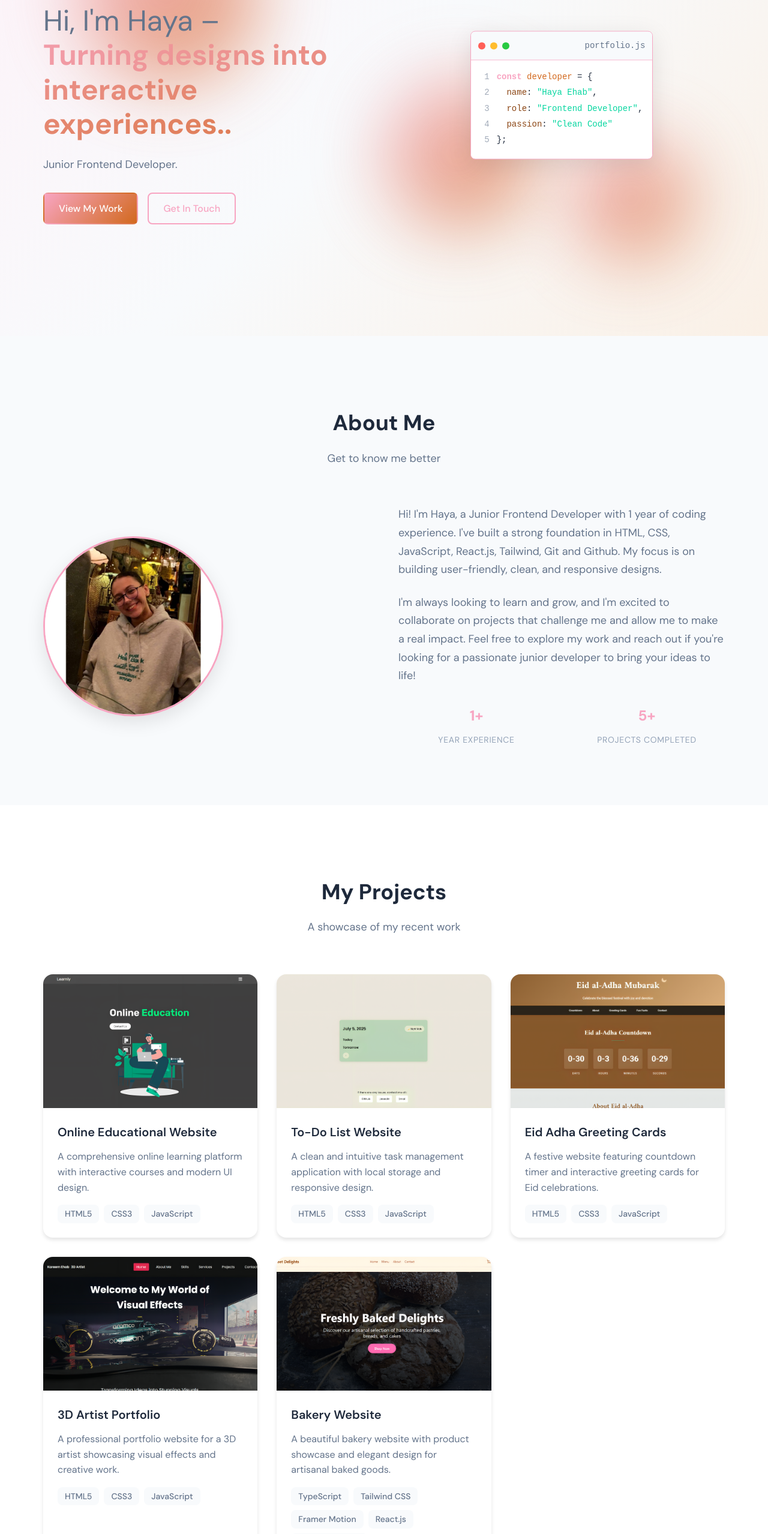
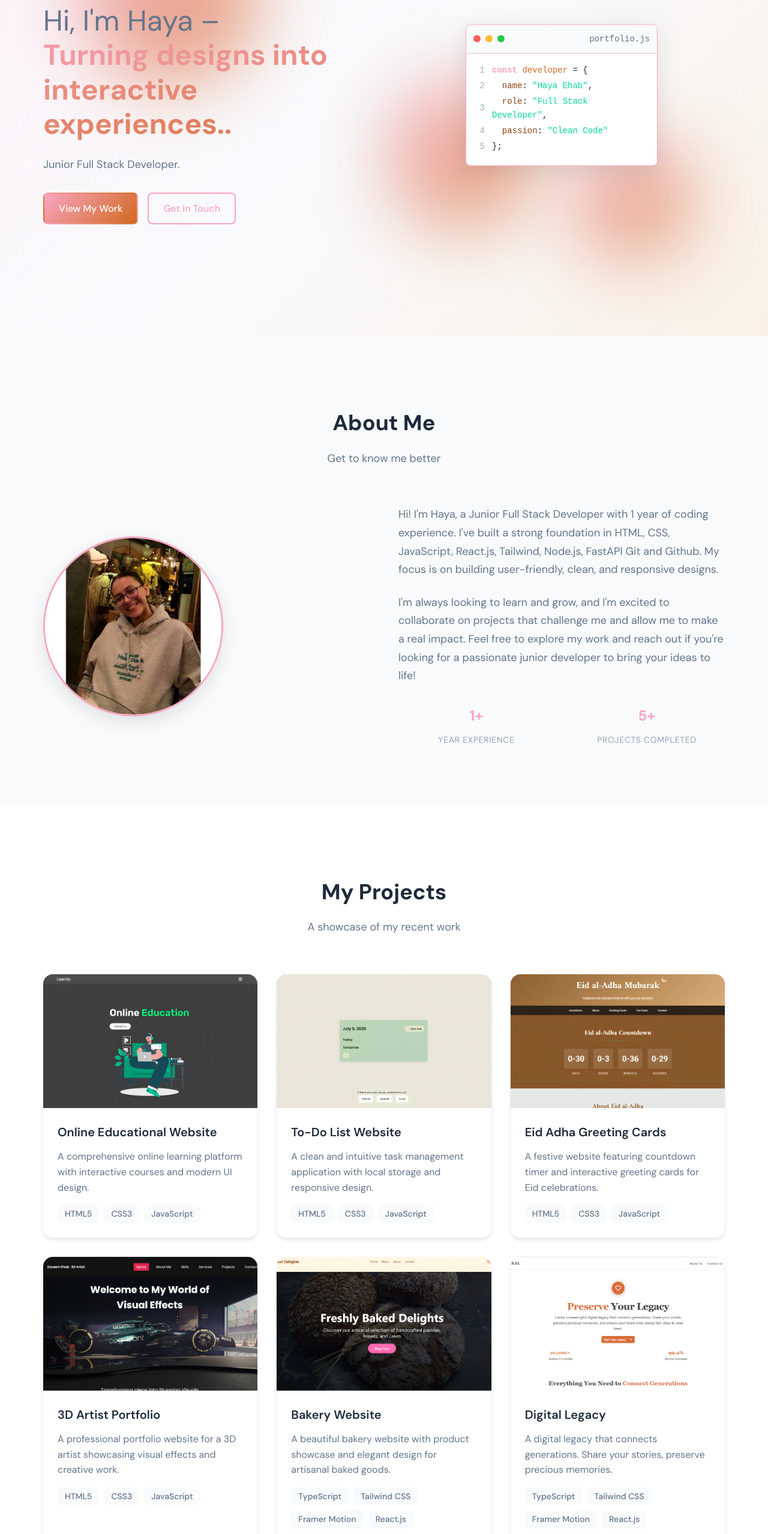
Before and after one commit to haya-ehab/Hayas-Portfolio, a plain HTML site: page index.html in a window 1280 px wide. Shown: the part 240-2797 px from the top of the page at 60% size. Drawn offline with nearby package versions, Linux system fonts and the light colour scheme.

Commit message:
Added Few More Projects

```diff
--- a/index.html
+++ b/index.html
@@ -13,7 +13,7 @@
     <meta charset="UTF-8">
     <meta name="viewport" content="width=device-width, initial-scale=1.0">
     <title>Haya's Portfolio</title>
-    <meta name="description" content="Haya Ehab - Creative Frontend Developer crafting clean and human-centered web experiences">
+    <meta name="description" content="Haya Ehab - Creative Full Stack Developer crafting clean and human-centered web experiences">
 
     <!-- Fonts -->
     <link rel="preconnect" href="https://fonts.googleapis.com">
@@ -87,7 +87,7 @@
                 </h1>
 
                 <p class="hero-subtitle" data-translate="hero.subtitle">
-                    Junior Frontend Developer passionate about creating beautiful, accessible, and performant web applications.
+                    Junior Full Stack Developer passionate about creating beautiful, accessible, and performant web applications.
                 </p>
 
                 <div class="hero-actions">
@@ -127,7 +127,7 @@
                                 <span class="line-number">3</span>
                                 <span class="code-text">
                                     &nbsp;&nbsp;<span class="property">role</span><span class="operator">:</span>
-                                    <span class="string">"Frontend Developer"</span><span class="operator">,</span>
+                                    <span class="string">"Full Stack Developer"</span><span class="operator">,</span>
                                 </span>
                             </div>
                             <div class="code-line">
@@ -163,7 +163,7 @@
 
                 <div class="about-text">
                     <p data-translate="about.description1">
-                        Hi! I'm Haya, a Junior Frontend Developer with 1 year of coding experience. I've built a strong foundation in HTML, CSS, JavaScript, React.js, Tailwind, Git and Github. My focus is on building user-friendly, clean, and responsive designs.
+                        Hi! I'm Haya, a Junior Full Stack Developer with 1 year of coding experience. I've built a strong foundation in HTML, CSS, JavaScript, React.js, Tailwind, Git and Github. My focus is on building user-friendly, clean, and responsive designs.
                     </p>
 
                     <p data-translate="about.description2">
@@ -193,6 +193,12 @@
                 <h2 class="section-title" data-translate="projects.title">My Projects</h2>
                 <p class="section-subtitle" data-translate="projects.subtitle">A showcase of my recent work</p>
             </div>
+
+
+
+
+
+
 
             <div class="projects-grid">
                 <div class="project-card" data-project="1">
@@ -271,8 +277,27 @@
                         </div>
                     </div>
                 </div>
+
+<div class="project-card" data-project="6">
+                    <div class="project-image">
+                        <img src="images/we6.png" alt="Digital Legacy Website">
+                    </div>
+                    <div class="project-content">
+                        <h3 class="project-title" data-translate="projects.project6.title">Digital Legacy Website</h3>
+                        <p class="project-description" data-translate="projects.project6.description">A digital legacy that connects generations. Share your stories, preserve precious memories.</p>
+                        <div class="project-tech">
+                            <span class="tech-tag">TypeScript</span>
+                            <span class="tech-tag">Tailwind CSS</span>
+                            <span class="tech-tag">Framer Motion</span>
+                            <span class="tech-tag">React.js</span>
+                            <span class="tech-tag">React Hot Toast</span>
+                            <span class="tech-tag">Node.js</span>
+                        </div>
+                    </div>
+
             </div>
         </div>
+
     </section>
 
     <!-- Skills Section -->
@@ -293,6 +318,12 @@
                         <span class="skill-tag">React.js</span>
                         <span class="skill-tag">Tailwind CSS</span>
                         <span class="skill-tag">C++</span>
+                        <span class="skill-tag">Python</span>
+                        <span class="skill-tag">TypeScript</span>
+                        <span class="skill-tag">Framer Motion</span>
+                        <span class="skill-tag">Node.js</span>
+                          <span class="skill-tag">FastAPI</span>
+
                     </div>
                 </div>
 
@@ -404,9 +435,7 @@
                             <span>LinkedIn</span>
                         </a>
                         <div class="khamsat-label">
-  <a href="https://khamsat.com/user/haya_ehab" target="_blank" rel="noopener noreferrer">
-    Find me on Khamsat
-  </a>
+
 </div>
 
                     </div>
--- a/translations.js
+++ b/translations.js
@@ -12,14 +12,14 @@ const translations = {
     hero: {
       greeting: "Hi, I'm Haya –",
       tagline: "Turning designs into interactive experiences..",
-      subtitle: "Junior Frontend Developer.",
+      subtitle: "Junior Full Stack Developer.",
       view_work: "View My Work",
       get_in_touch: "Get In Touch"
     },
     about: {
       title: "About Me",
       subtitle: "Get to know me better",
-      description1: "Hi! I'm Haya, a Junior Frontend Developer with 1 year of coding experience. I've built a strong foundation in HTML, CSS, JavaScript, React.js, Tailwind, Git and Github. My focus is on building user-friendly, clean, and responsive designs.",
+      description1: "Hi! I'm Haya, a Junior Full Stack Developer with 1 year of coding experience. I've built a strong foundation in HTML, CSS, JavaScript, React.js, Tailwind, Node.js, FastAPI Git and Github. My focus is on building user-friendly, clean, and responsive designs.",
       description2: "I'm always looking to learn and grow, and I'm excited to collaborate on projects that challenge me and allow me to make a real impact. Feel free to explore my work and reach out if you're looking for a passionate junior developer to bring your ideas to life!",
       years_experience: "Year Experience",
       projects_completed: "Projects Completed",
@@ -57,6 +57,12 @@ const translations = {
         description: "A beautiful bakery website with product showcase and elegant design for artisanal baked goods.",
         demo_url: "https://haya-ehab.github.io/Bakery-Website/",
         code_url: "https://github.com/haya-ehab/Bakery-Website"
+      },
+      project6: {
+        title: "Digital Legacy",
+        description: "A digital legacy that connects generations. Share your stories, preserve precious memories.",
+       demo_url: "https://haya-ehab.github.io",
+        code_url: "https://wisal-yhsi.vercel.app/"
       },
       view_demo: "View Demo",
       view_code: "View Code"
```
Also changed, not shown: images/we6.png (added).
